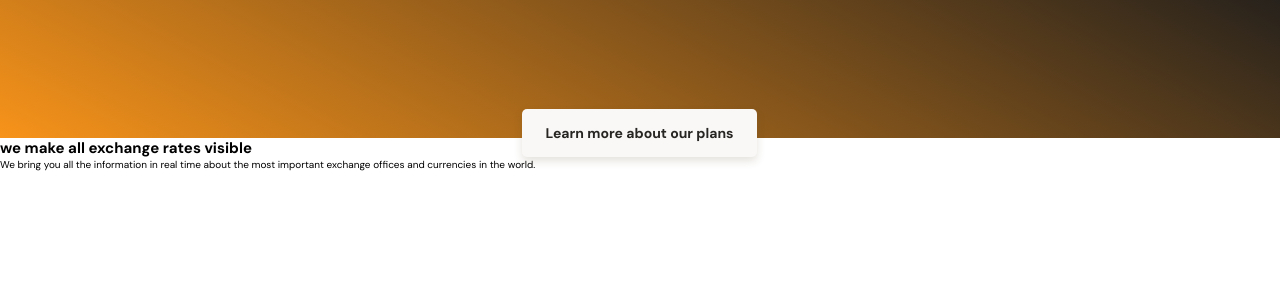
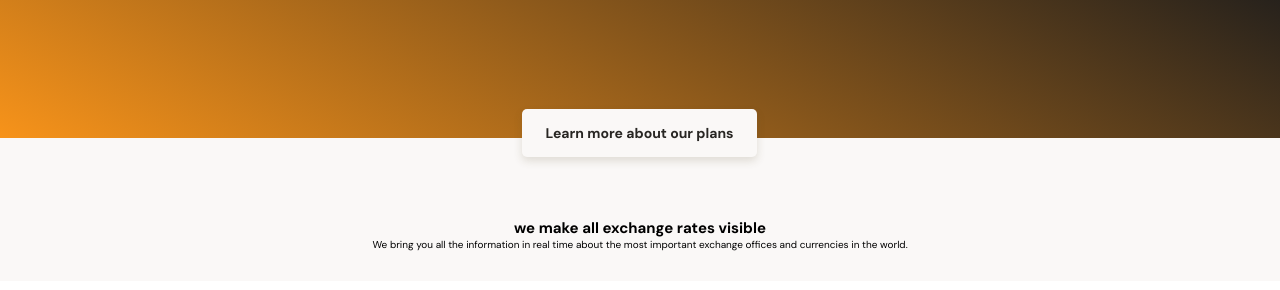
Before and after one commit to jalexcanon/ProyectosPapasPlatzi, a plain HTML site: page index.html in a window 1280 px wide. Shown: the part 196-486 px from the top of the page. Drawn offline with Linux system fonts and the light colour scheme.

Commit message:
Base styles

```diff
--- a/style/style.css
+++ b/style/style.css
@@ -88,3 +88,22 @@ header img {
     margin-left: 2.5px;
     background-image: url("../assets/icons/down-arrow.svg");
 }
+main {
+    width: 100%;
+    height: auto;
+    background-color: var(--off-white);
+}
+
+.main-exchange-container {
+    width: 100%;
+    height: auto;
+    padding-top: 80px;
+    padding-bottom: 30px;
+    text-align: center;
+}
+.main-exchange-container-title {
+    width: 90%;
+    min-width: 288px;
+    max-width: 900px;
+    margin: 0 auto;
+}
```
